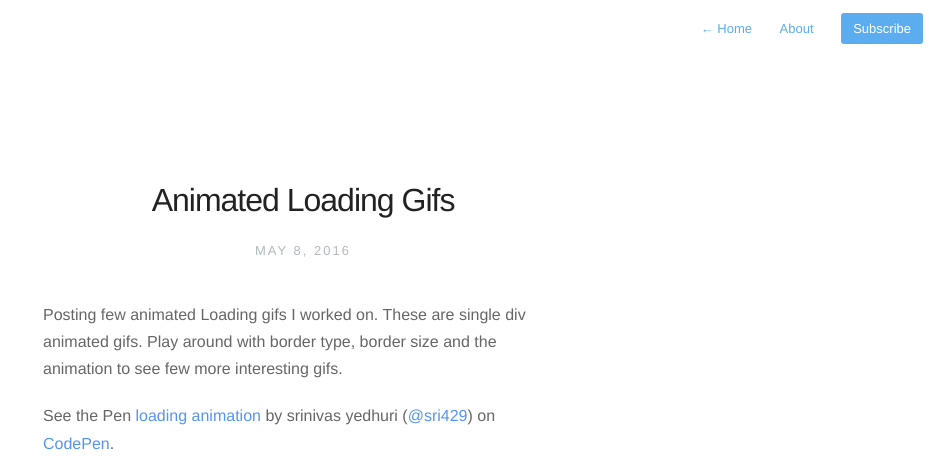
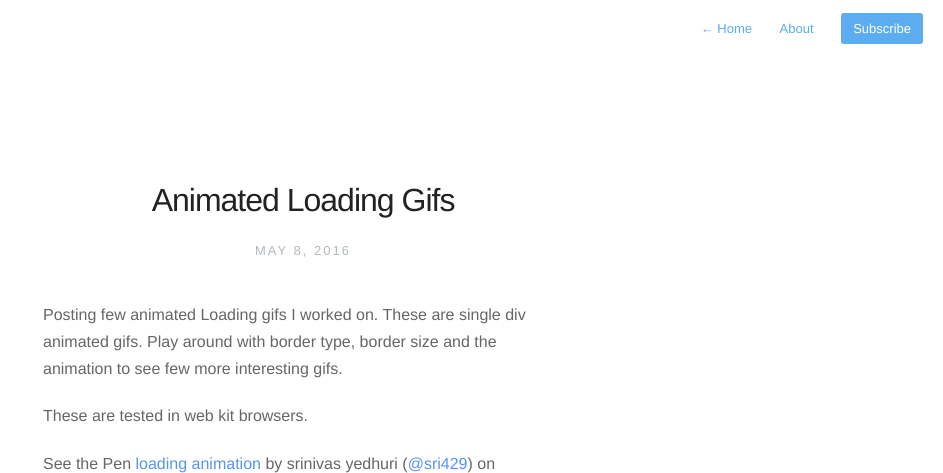
Before and after one commit to sri429/sri429.github.io, a Jekyll site: the page built from _posts/2016-05-09-animation-gifs.markdown, in a window 1280 px wide, cut to the strip 0-473 px from the top of the page. Shown: the whole strip, without its empty margins (337-1280 px from the left). Built offline with Jekyll 4.4.1, drawn with Linux system fonts in a browser that asks for light colours; nearby versions of some CDN libraries; Markdown is read by kramdown in place of the engine named in the settings; comment, search, counter and statistics services are not loaded.

```diff
--- a/_posts/2016-05-09-animation-gifs.markdown
+++ b/_posts/2016-05-09-animation-gifs.markdown
@@ -7,4 +7,6 @@
 Posting few animated Loading gifs I worked on. These are single div animated gifs.
 Play around with border type, border size and the animation to see few more interesting gifs.
 
+These are tested in web kit browsers.
+
 <p data-height="265" data-theme-id="0" data-slug-hash="BKvMmo" data-default-tab="css,result" data-user="sri429" data-embed-version="2" class="codepen">See the Pen <a href="http://codepen.io/sri429/pen/BKvMmo/">loading animation</a> by srinivas yedhuri (<a href="http://codepen.io/sri429">@sri429</a>) on <a href="http://codepen.io">CodePen</a>.</p><script async src="//assets.codepen.io/assets/embed/ei.js"></script>
```
